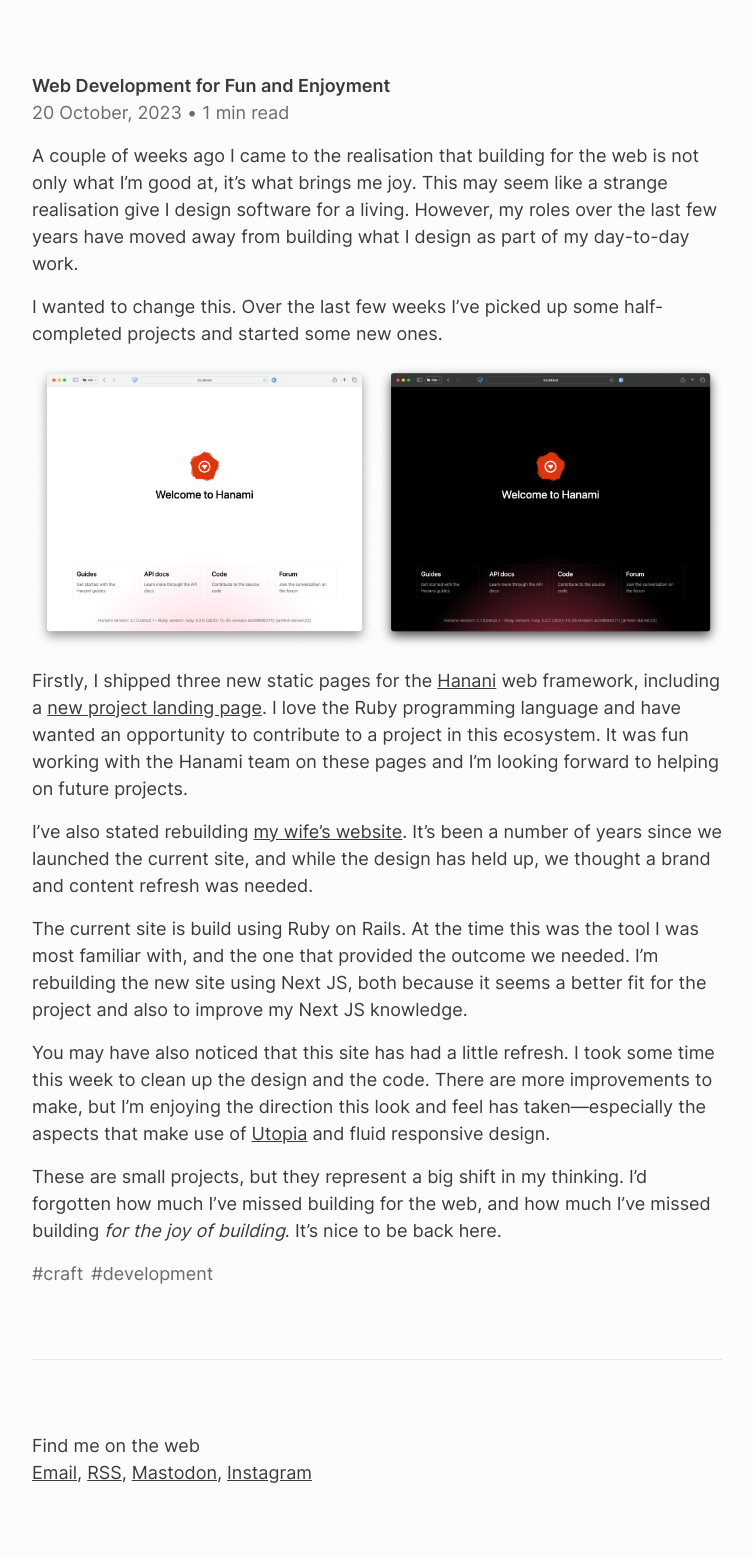
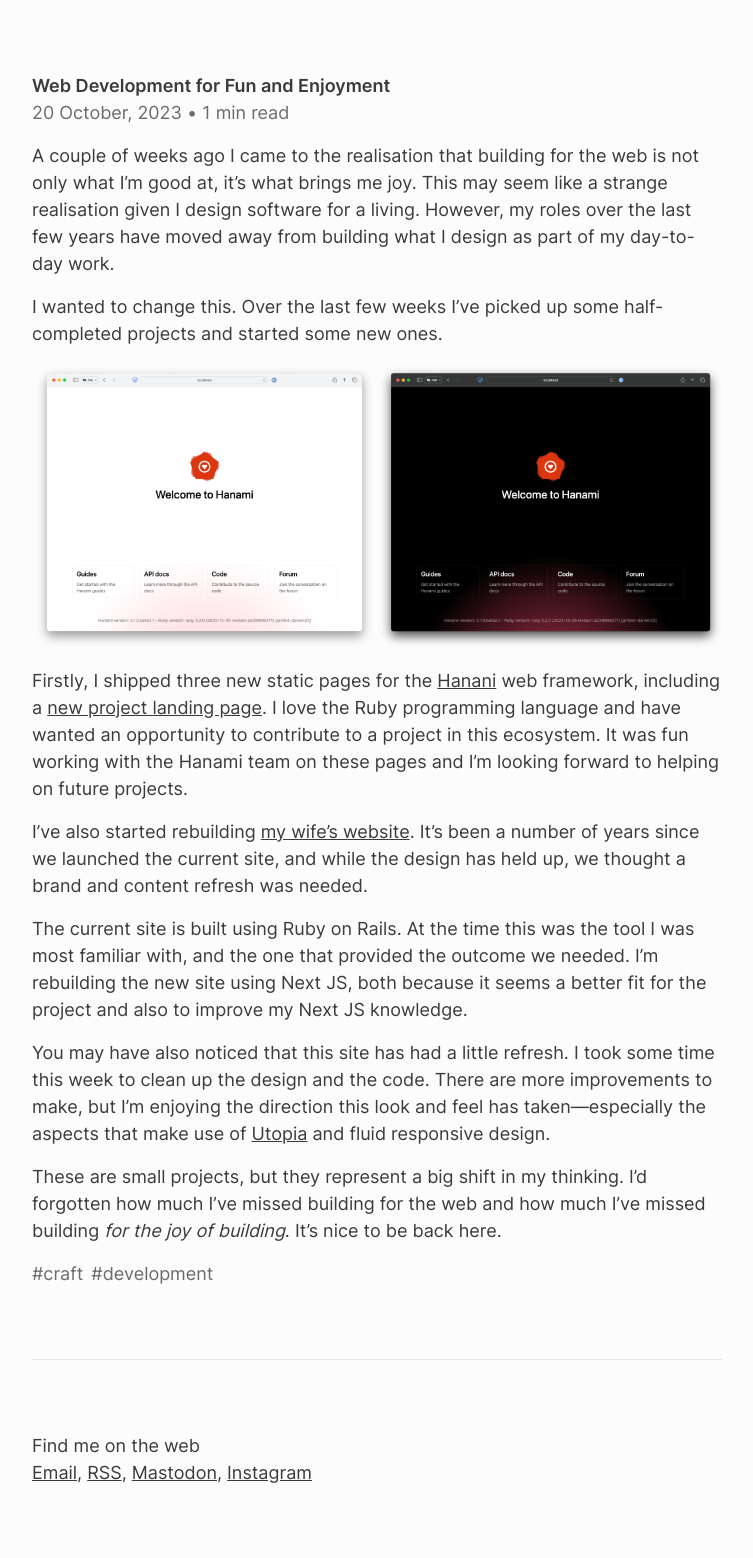
Before and after one commit to aaronmoodie/aaronmoodie.com, a Jekyll site: the page built from _posts/2023-10-21-web-development-for-fun-and-enjoyment.md, in a window 1280 px wide. Shown: the whole page, without its empty margins (263-1016 px from the left). Built offline with Jekyll 4.4.1, drawn with Linux system fonts in a browser that asks for light colours.

Commit message:
spelling

```diff
--- a/_posts/2023-10-21-web-development-for-fun-and-enjoyment.md
+++ b/_posts/2023-10-21-web-development-for-fun-and-enjoyment.md
@@ -6,7 +6,7 @@
 categories: blog
 ---
 
-A couple of weeks ago I came to the realisation that building for the web is not only what I'm good at, it's what brings me joy. This may seem like a strange realisation give I design software for a living. However, my roles over the last few years have moved away from building what I design as part of my day-to-day work.
+A couple of weeks ago I came to the realisation that building for the web is not only what I'm good at, it's what brings me joy. This may seem like a strange realisation given I design software for a living. However, my roles over the last few years have moved away from building what I design as part of my day-to-day work.
 
 I wanted to change this. Over the last few weeks I've picked up some half-completed projects and started some new ones.
 
@@ -14,10 +14,10 @@
 
 Firstly, I shipped three new static pages for the [Hanani](https://hanamirb.org) web framework, including a [new project landing page](https://github.com/hanami/hanami/pull/1358). I love the Ruby programming language and have wanted an opportunity to contribute to a project in this ecosystem. It was fun working with the Hanami team on these pages and I'm looking forward to helping on future projects.
 
-I've also stated rebuilding [my wife's website](https://maryannemoodie.com). It's been a number of years since we launched the current site, and while the design has held up, we thought a brand and content refresh was needed.
+I've also started rebuilding [my wife's website](https://maryannemoodie.com). It's been a number of years since we launched the current site, and while the design has held up, we thought a brand and content refresh was needed.
 
-The current site is build using Ruby on Rails. At the time this was the tool I was most familiar with, and the one that provided the outcome we needed. I'm rebuilding the new site using Next JS, both because it seems a better fit for the project and also to improve my Next JS knowledge.
+The current site is built using Ruby on Rails. At the time this was the tool I was most familiar with, and the one that provided the outcome we needed. I'm rebuilding the new site using Next JS, both because it seems a better fit for the project and also to improve my Next JS knowledge.
 
 You may have also noticed that this site has had a little refresh. I took some time this week to clean up the design and the code. There are more improvements to make, but I'm enjoying the direction this look and feel has taken—especially the aspects that make use of [Utopia](https://utopia.fyi) and fluid responsive design.
 
-These are small projects, but they represent a big shift in my thinking. I'd forgotten how much I've missed building for the web, and how much I've missed building *for the joy of building*. It's nice to be back here.
+These are small projects, but they represent a big shift in my thinking. I'd forgotten how much I've missed building for the web and how much I've missed building *for the joy of building*. It's nice to be back here.
```
